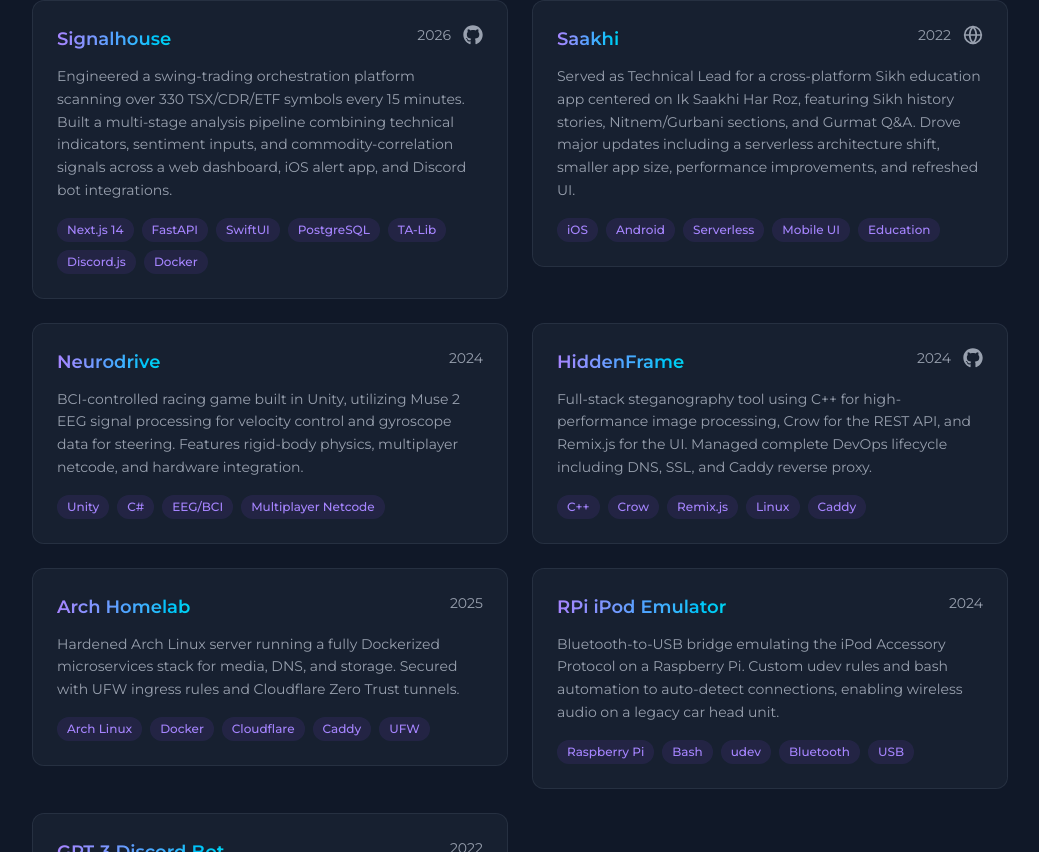
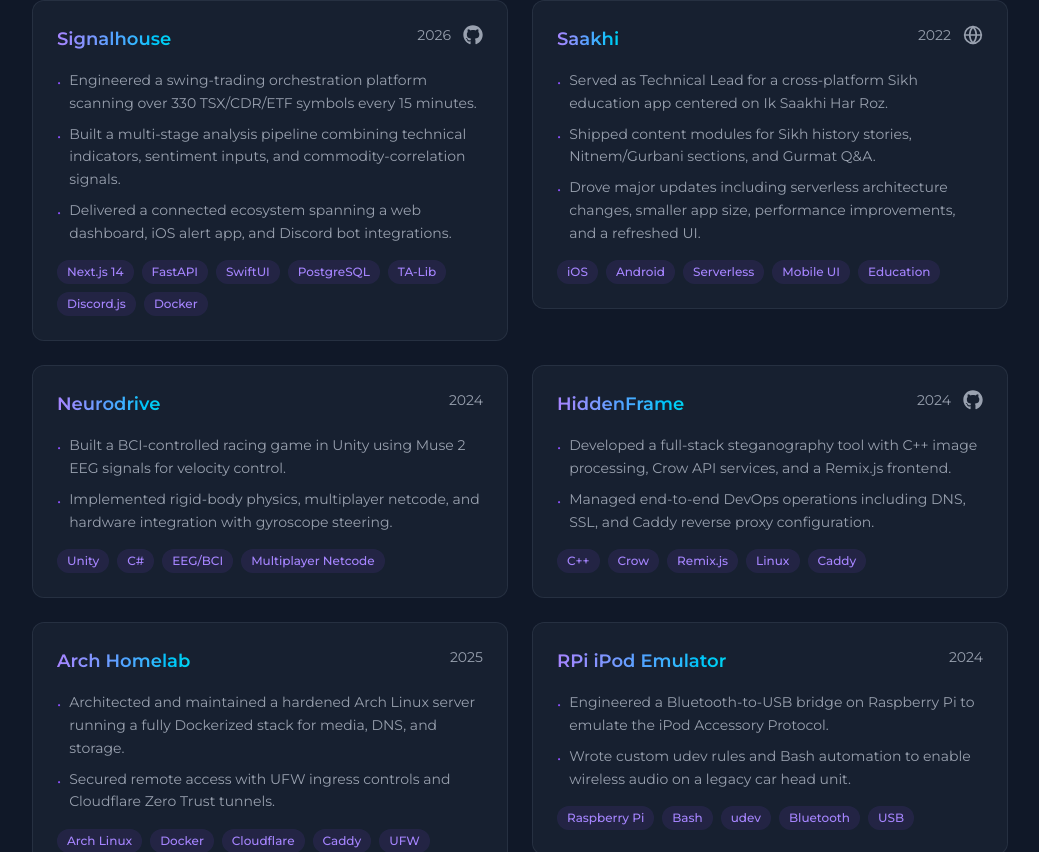
Before and after one commit to amitojsingh366/amitoj.net, a Next.js app: page / in a window 1280 px wide. Shown: the part 928-1780 px from the top of the page, without its empty margins (120-1159 px from the left). Built offline with nearby package versions, Linux system fonts and the light colour scheme; no server answers.

Commit message:
Render project entries as bullet points
Co-authored-by: Amitoj Singh <amitoj@amitoj.net>

```diff
--- a/src/components/ProjectCard.tsx
+++ b/src/components/ProjectCard.tsx
@@ -41,9 +41,17 @@ export function ProjectCard({ project }: { project: Project }) {
         </div>
       </div>
 
-      <p className="text-sm text-gray-600 dark:text-gray-400 mb-4 leading-relaxed">
-        {project.description}
-      </p>
+      <ul className="mt-4 mb-4 space-y-2">
+        {project.bullets.map((bullet, i) => (
+          <li
+            key={i}
+            className="text-sm text-gray-600 dark:text-gray-400 leading-relaxed flex"
+          >
+            <span className="text-violet-500 mr-2 mt-0.5 shrink-0">&bull;</span>
+            <span>{bullet}</span>
+          </li>
+        ))}
+      </ul>
 
       <div className="flex flex-wrap gap-2">
         {project.tech.map((t) => (
--- a/src/data/projects.ts
+++ b/src/data/projects.ts
@@ -1,7 +1,7 @@
 export interface Project {
   name: string;
   year: number;
-  description: string;
+  bullets: string[];
   tech: string[];
   github?: string;
   link?: string;
@@ -11,8 +11,11 @@ export const projects: Project[] = [
   {
     name: "Signalhouse",
     year: 2026,
-    description:
-      "Engineered a swing-trading orchestration platform scanning over 330 TSX/CDR/ETF symbols every 15 minutes. Built a multi-stage analysis pipeline combining technical indicators, sentiment inputs, and commodity-correlation signals across a web dashboard, iOS alert app, and Discord bot integrations.",
+    bullets: [
+      "Engineered a swing-trading orchestration platform scanning over 330 TSX/CDR/ETF symbols every 15 minutes.",
+      "Built a multi-stage analysis pipeline combining technical indicators, sentiment inputs, and commodity-correlation signals.",
+      "Delivered a connected ecosystem spanning a web dashboard, iOS alert app, and Discord bot integrations.",
+    ],
     tech: [
       "Next.js 14",
       "FastAPI",
@@ -27,45 +30,58 @@ export const projects: Project[] = [
   {
     name: "Saakhi",
     year: 2022,
-    description:
-      "Served as Technical Lead for a cross-platform Sikh education app centered on Ik Saakhi Har Roz, featuring Sikh history stories, Nitnem/Gurbani sections, and Gurmat Q&A. Drove major updates including a serverless architecture shift, smaller app size, performance improvements, and refreshed UI.",
+    bullets: [
+      "Served as Technical Lead for a cross-platform Sikh education app centered on Ik Saakhi Har Roz.",
+      "Shipped content modules for Sikh history stories, Nitnem/Gurbani sections, and Gurmat Q&A.",
+      "Drove major updates including serverless architecture changes, smaller app size, performance improvements, and a refreshed UI.",
+    ],
     tech: ["iOS", "Android", "Serverless", "Mobile UI", "Education"],
     link: "https://www.sikhsaakhi.com/download",
   },
   {
     name: "Neurodrive",
     year: 2024,
-    description:
-      "BCI-controlled racing game built in Unity, utilizing Muse 2 EEG signal processing for velocity control and gyroscope data for steering. Features rigid-body physics, multiplayer netcode, and hardware integration.",
+    bullets: [
+      "Built a BCI-controlled racing game in Unity using Muse 2 EEG signals for velocity control.",
+      "Implemented rigid-body physics, multiplayer netcode, and hardware integration with gyroscope steering.",
+    ],
     tech: ["Unity", "C#", "EEG/BCI", "Multiplayer Netcode"],
   },
   {
     name: "HiddenFrame",
     year: 2024,
-    description:
-      "Full-stack steganography tool using C++ for high-performance image processing, Crow for the REST API, and Remix.js for the UI. Managed complete DevOps lifecycle including DNS, SSL, and Caddy reverse proxy.",
+    bullets: [
+      "Developed a full-stack steganography tool with C++ image processing, Crow API services, and a Remix.js frontend.",
+      "Managed end-to-end DevOps operations including DNS, SSL, and Caddy reverse proxy configuration.",
+    ],
     tech: ["C++", "Crow", "Remix.js", "Linux", "Caddy"],
     github: "https://github.com/csci265-team/HiddenFrame",
   },
   {
     name: "Arch Homelab",
     year: 2025,
-    description:
-      "Hardened Arch Linux server running a fully Dockerized microservices stack for media, DNS, and storage. Secured with UFW ingress rules and Cloudflare Zero Trust tunnels.",
+    bullets: [
+      "Architected and maintained a hardened Arch Linux server running a fully Dockerized stack for media, DNS, and storage.",
+      "Secured remote access with UFW ingress controls and Cloudflare Zero Trust tunnels.",
+    ],
     tech: ["Arch Linux", "Docker", "Cloudflare", "Caddy", "UFW"],
   },
   {
     name: "RPi iPod Emulator",
     year: 2024,
-    description:
-      "Bluetooth-to-USB bridge emulating the iPod Accessory Protocol on a Raspberry Pi. Custom udev rules and bash automation to auto-detect connections, enabling wireless audio on a legacy car head unit.",
+    bullets: [
+      "Engineered a Bluetooth-to-USB bridge on Raspberry Pi to emulate the iPod Accessory Protocol.",
+      "Wrote custom udev rules and Bash automation to enable wireless audio on a legacy car head unit.",
+    ],
     tech: ["Raspberry Pi", "Bash", "udev", "Bluetooth", "USB"],
   },
   {
     name: "GPT-3 Discord Bot",
     year: 2022,
-    description:
-      "Context-aware chatbot built with Node.js and discord.js before the ChatGPT release. Custom state management for multi-channel context and a Puppeteer-based web scraper for real-time search injection.",
+    bullets: [
+      "Built a context-aware chatbot with Node.js and discord.js before the ChatGPT web release.",
+      "Implemented multi-channel state management and a Puppeteer-based scraper for real-time search injection.",
+    ],
     tech: ["Node.js", "discord.js", "Puppeteer", "GPT-3"],
   },
 ];
```
